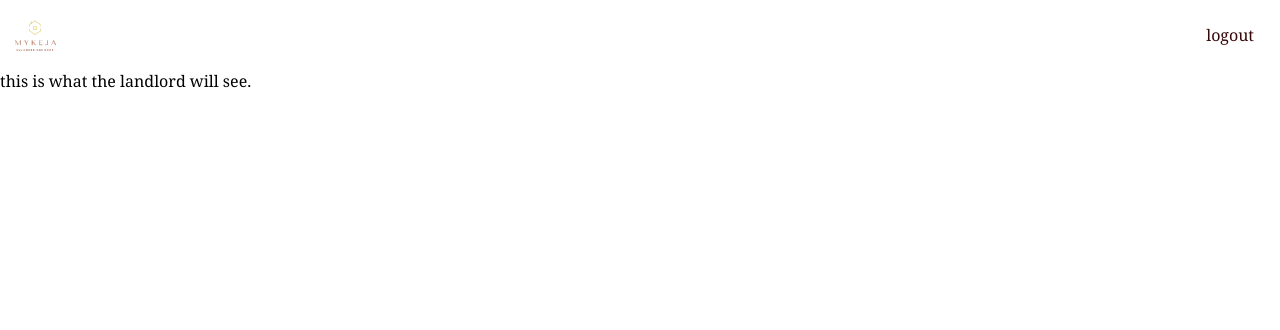
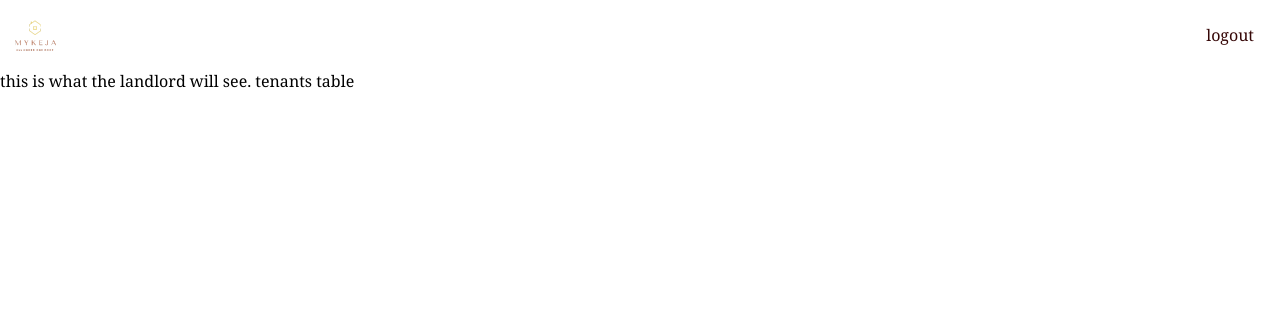
Before and after one commit to KateM27/MyKeja, a Flask app: page /dashboard in a window 1280 px wide. Shown: the top 330 px of the page. Run offline with Flask 2, Linux system fonts and the light colour scheme; the visitor is signed in with stand-in values (Sample User, id 1).

Commit message:
commit test after unsuccessful merge

```diff
--- a/frontend/templates/landlordview.html
+++ b/frontend/templates/landlordview.html
@@ -29,6 +29,8 @@
 <body>
     <p>
         this is what the landlord will see.
+
+        tenants table
     </p>
 </body>
 </html>
```
